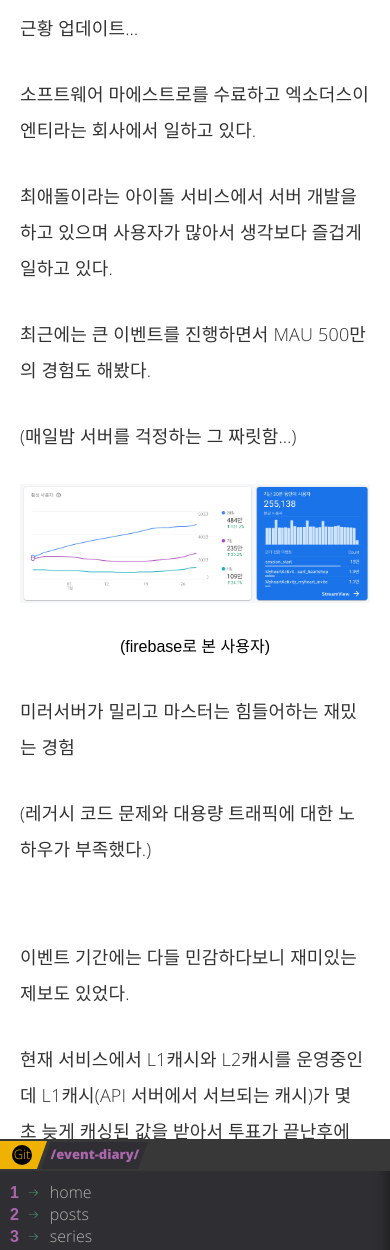
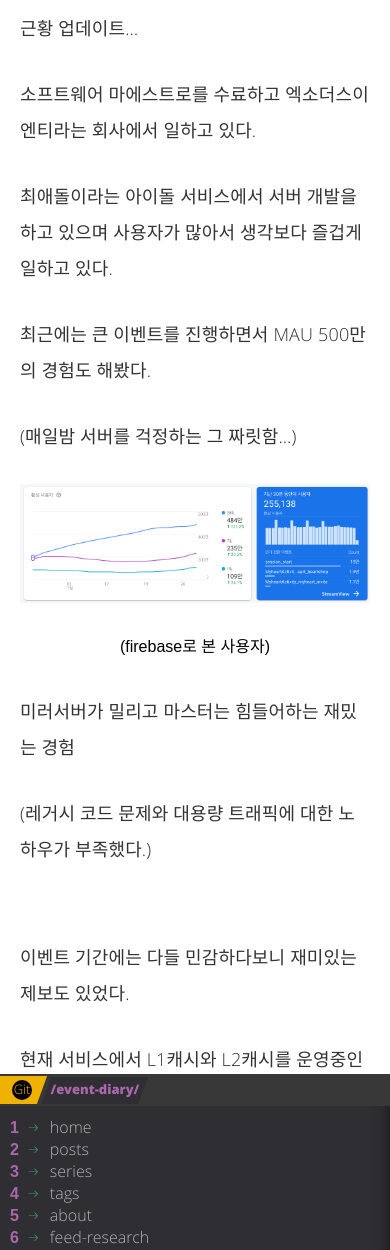
Before and after one commit to snutiise/snutiise.github.io, a Jekyll site: the page built from _posts/2020-11-05-event diary.md, in a window 390 px wide. Shown: the part 498-1748 px from the top of the page. Built offline with Jekyll 4.4.1, drawn with Linux system fonts in a browser that asks for light colours; comment, search, counter and statistics services are not loaded; grey boxes are pictures that could not be loaded.

Commit message:
fix(ui,a11y,perf): 감사 확인 결함 — 모바일 메뉴 넘침·표 실종·포커스 비가시·렌더 차단
CSS 는 src/styl 에서 빌드되지만 assets/css/main.css 는 2018년 산출물이고,
지금 재빌드하면 kouto-swiss 가 딸려오는 normalize.css 버전이 바뀌어(확인함)
전 페이지 기준 스타일이 흔들린다. 그래서 스타일 소스 대신, main.css 뒤에
로드되는 손관리 파일 assets/css/custom.css 에 필요한 규칙만 덮어썼다.

- **모바일 슬라이드 메뉴 넘침(회귀).** aside 가 height:163px 고정이라
  내비게이션에 feed-research 를 추가하면서 항목이 잘렸다. 내가 만든 회귀다.
  높이를 내용에 맞추고 max-height:70vh + 스크롤로 어떤 개수에도 견디게 했다.
- **좁은 화면에서 표가 통째로 사라졌다.** main.css 에
  `@media (max-width:37.5rem){table{display:none}}` 이 있어 about 페이지의
  표 내용이 모바일에서 보이지 않았다. 숨기는 대신 가로 스크롤로 전환.
- **키보드 포커스가 보이지 않았다.** :focus-visible 로 표시 추가
  (마우스 클릭에는 테두리가 생기지 않는다).
- **검색 입력창 arial-label 오타** → aria-label. 스크린리더가 라벨을
  읽지 못하고 있었다.
- **네이버 wcslog.js 가 <head> 에서 async 없이 로드**돼 렌더를 막았다.
- **14.5MB mp4 가 페이지 진입 즉시 전량 다운로드**됐다. preload="metadata"
  로 억제하고, muted/playsinline 을 붙여 모바일에서 자동재생이 실제로
  동작하게 했다(기존엔 muted 가 없어 브라우저가 자동재생을 막으면서
  파일은 그대로 받고 있었다).

```diff
--- a/_includes/head.html
+++ b/_includes/head.html
@@ -78,7 +78,7 @@
     <link rel="alternate" type="application/rss+xml" title="{{ site.title }}" href="{{ "/feed.xml" | prepend: site.baseurl | prepend: site.url }}" />
 
     <!-- Naver Analytics -->
-    <script type="text/javascript" src="https://wcs.naver.net/wcslog.js"></script>
+    <script type="text/javascript" src="https://wcs.naver.net/wcslog.js" async></script>
     <script type="text/javascript">
         if(!wcs_add) var wcs_add = {};
         wcs_add["wa"] = "a4fc7be0d37ba";
--- a/_includes/menu-search.html
+++ b/_includes/menu-search.html
@@ -1,7 +1,7 @@
 <div class="search-wrapper">
 
     <div class="search-form">
-        <input arial-label="Search for a post" type="text" class="search-field" placeholder="Search...">
+        <input aria-label="글 검색" type="text" class="search-field" placeholder="Search...">
         <svg class="icon-remove-sign"><use xlink:href="#icon-close"></use></svg>
 
         <ul class="search-results search-list"></ul>
--- a/_posts/2020-11-05-event diary.md
+++ b/_posts/2020-11-05-event diary.md
@@ -35,7 +35,7 @@ categories:
 
 현재 서비스에서 L1캐시와 L2캐시를 운영중인데 L1캐시(API 서버에서 서브되는 캐시)가 몇 초 늦게 캐싱된 값을 받아서 투표가 끝난후에 투표수가 올라가는걸 해외 사용자가 녹화해서 부정투표 제보를 했었다.
 
-<center><video controls autoplay loop src="{{ "/assets/img/2020-11-05-2.mp4"}}" alt="" width="300" height="600"/></center>
+<center><video controls autoplay loop muted playsinline preload="metadata" src="{{ "/assets/img/2020-11-05-2.mp4"}}" alt="" width="300" height="600"/></center>
 <center>(사용자가 제보한 영상)</center>
 
 <br/>
--- a/assets/css/custom.css
+++ b/assets/css/custom.css
@@ -92,3 +92,38 @@ table tr:hover td {
 	background: -webkit-gradient(linear, left top, left bottom, from(#f2f2f2), to(#f0f0f0));
 	background: -moz-linear-gradient(top,  #f2f2f2,  #f0f0f0);
 }
+/* ────────────────────────────────────────────────────────────────────────
+   오버라이드 — main.css 는 src/styl 에서 빌드되지만 2018년 산출물이고,
+   지금 재빌드하면 kouto-swiss 가 딸려오는 normalize.css 버전이 바뀌어
+   전 페이지 기준 스타일이 흔들린다. 그래서 스타일 소스를 고치는 대신
+   main.css 뒤에 로드되는 이 파일에서 필요한 규칙만 덮어쓴다.
+   ──────────────────────────────────────────────────────────────────────── */
+
+/* 모바일 슬라이드 메뉴가 height:163px 로 고정돼 있어 항목이 늘면 잘린다.
+   내용에 맞춰 늘리되 화면을 넘지 않게 하고, 넘치면 스크롤한다. */
+aside {
+  height: auto;
+  max-height: 70vh;
+  overflow-y: auto;
+  -webkit-overflow-scrolling: touch;
+}
+
+/* 좁은 화면에서 table 을 통째로 display:none 처리해 표 내용이 사라졌다.
+   숨기는 대신 가로 스크롤로 보여준다. */
+@media only screen and (max-width: 37.5rem) {
+  table { display: table; width: 100%; margin: 1em 0; font-size: 12px; }
+  .post-content > table,
+  .page-content > table { display: block; overflow-x: auto; white-space: nowrap; }
+}
+
+/* 키보드 포커스가 보이지 않아 탭 이동 위치를 알 수 없었다.
+   :focus-visible 이라 마우스 클릭에는 테두리가 생기지 않는다. */
+:focus-visible {
+  outline: 2px solid #7f8cff;
+  outline-offset: 2px;
+  border-radius: 2px;
+}
+
+/* 본문 이미지가 컨테이너를 넘지 않게. 원본이 1920px 인 스크린샷이 여럿이다. */
+.post-content img,
+.page-content img { max-width: 100%; height: auto; }
```
